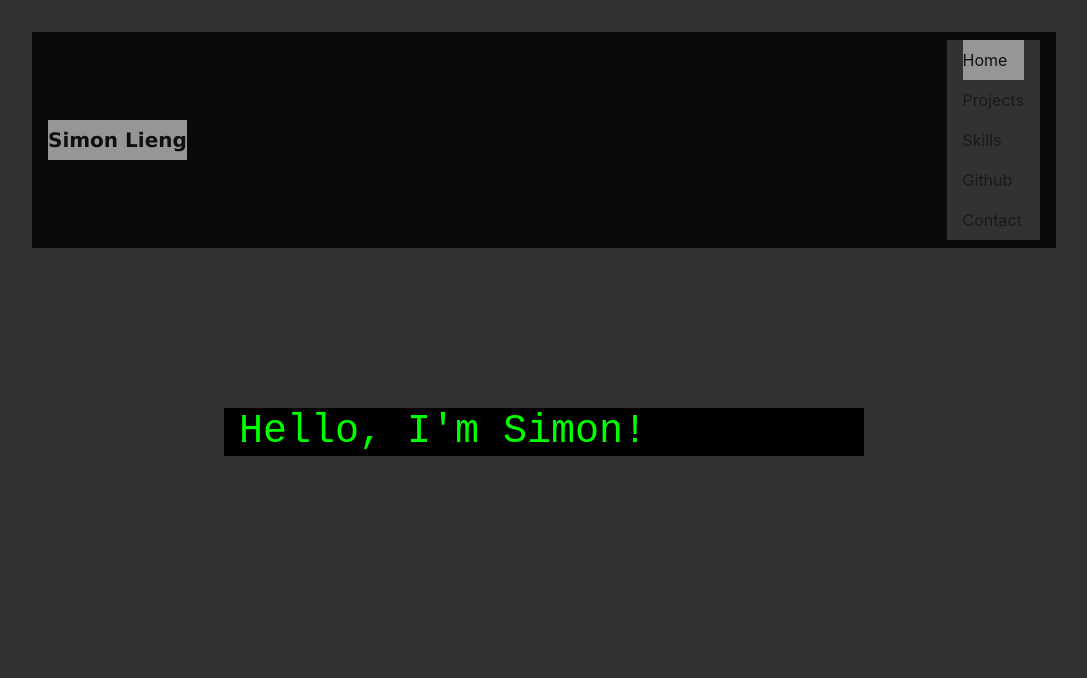
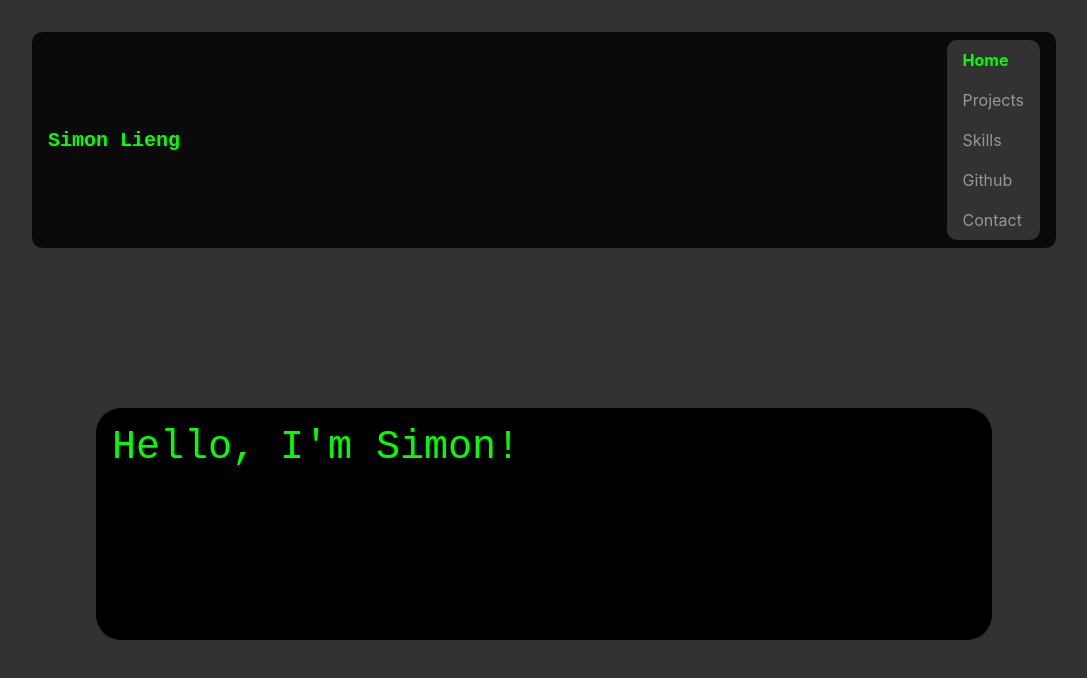
Before and after one commit to SLieng/simonlieng, a React (Create React App) app: page / in a window 1280 px wide. Shown: the top 678 px of the page, without its empty margins (96-1183 px from the left). Built offline with nearby package versions, Linux system fonts and the light colour scheme.

Commit message:
redesigned SAVEPOINT

```diff
--- a/src/App.css
+++ b/src/App.css
@@ -4,16 +4,22 @@
 	/*margin: 1rem 1rem 1rem 1rem;*/
 	background: rgb(10, 10, 10);
 	width: 80%;
+	border-radius: 10px;
 }
 
-.navbar-brand {
-	background: rgb(50, 50, 50);
-	font-family: Verdana;
+.navbar-brand2 {
+	/*background: rgb(20, 20, 20);*/
+}
+
+#brandText {
+	font-family: monospace;
 	font-weight: bold;
+	color: rgb(0, 255, 0);
 }
 
 .navbar-nav {
 	background: rgb(50, 50, 50);
+	border-radius: 10px;
 }
 
 .navbar-nav > .active {
@@ -24,6 +30,14 @@
 .navbar-nav > li {
 	padding-left: 1rem;
 	padding-right: 1rem;
+}
+
+.navText {
+	color: rgb(150, 150, 150);
+}
+
+.active > .navText {
+	/*background-color: rgb(100, 100, 100);*/
 	color: rgb(0, 255, 0);
 }
 
@@ -31,13 +45,22 @@
 	background-color: rgb(0, 0, 0);
 	font-family: monospace;
 	/*background: rgb(100, 100, 100);*/
-	width: 50%;
+	width: 70%;
 	margin-top: 10rem;
+	padding-left: 1rem;
+	padding-right: 1rem;
+	padding-top: 1rem;
+	padding-bottom: 10rem;
 	color: rgb(0, 255, 0);
+	border-radius: 25px;
+}
+
+.container > ul {
+	font-size: 14px;
 }
 
 .active {
-	background: rgb(150, 150, 150);
+	font-weight: bold;
 }
 
 
@@ -53,6 +76,7 @@
 	width: 30rem;
 	color: rgb(0, 255, 0);
 	background-color: rgb(200, 200, 200);
+	font-size: 14px;
 }
 
 #contactForm > input::placeholder {
@@ -66,6 +90,7 @@
 	margin-bottom: 1rem;
 	width: 30rem;
 	background-color: rgb(200, 200, 200);
+	font-size: 14px;
 }
 
 #contactForm > button {
--- a/src/App.js
+++ b/src/App.js
@@ -38,22 +38,22 @@ class NavBar extends React.Component {
 	render() {
 		return(
 		<nav className="navbar navbar-light bg-faded">
-		<NavLink className="navbar-brand" to="#">Simon Lieng</NavLink>
+		<NavLink className="navbar-brand" to="#"><span id="brandText">Simon Lieng</span></NavLink>
 		<ul className="nav navbar-nav">
 			<li className="nav-item">
-				<NavLink className="nav-link" exact to="/" activeClassName='active'>Home</NavLink>
+				<NavLink className="nav-link" exact to="/" activeClassName='active'><span className="navText">Home</span></NavLink>
 			</li>
 			<li className="nav-item">
-				<NavLink className="nav-link" to="/projects" activeClassName='active'>Projects</NavLink>
+				<NavLink className="nav-link" to="/projects" activeClassName='active'><span className="navText">Projects</span></NavLink>
 			</li>
 			<li className="nav-item">
-				<NavLink className="nav-link" to="/skills" activeClassName='active'>Skills </NavLink>
+				<NavLink className="nav-link" to="/skills" activeClassName='active'><span className="navText">Skills</span></NavLink>
 			</li>
 			<li className="nav-item">
-				<NavLink className="nav-link" to="http://www.github.com/SLieng" activeClassName='active'>Github</NavLink>
+				<NavLink className="nav-link" to="http://www.github.com/SLieng" activeClassName='active'><span className="navText">Github</span></NavLink>
 			</li>
 			<li className="nav-item">
-				<NavLink className="nav-link" to="/contact" activeClassName='active'>Contact</NavLink>
+				<NavLink className="nav-link" to="/contact" activeClassName='active'><span className="navText">Contact</span></NavLink>
 			</li>
 		</ul>
 			{/*<form className="form-inline pull-xs-right">
```
